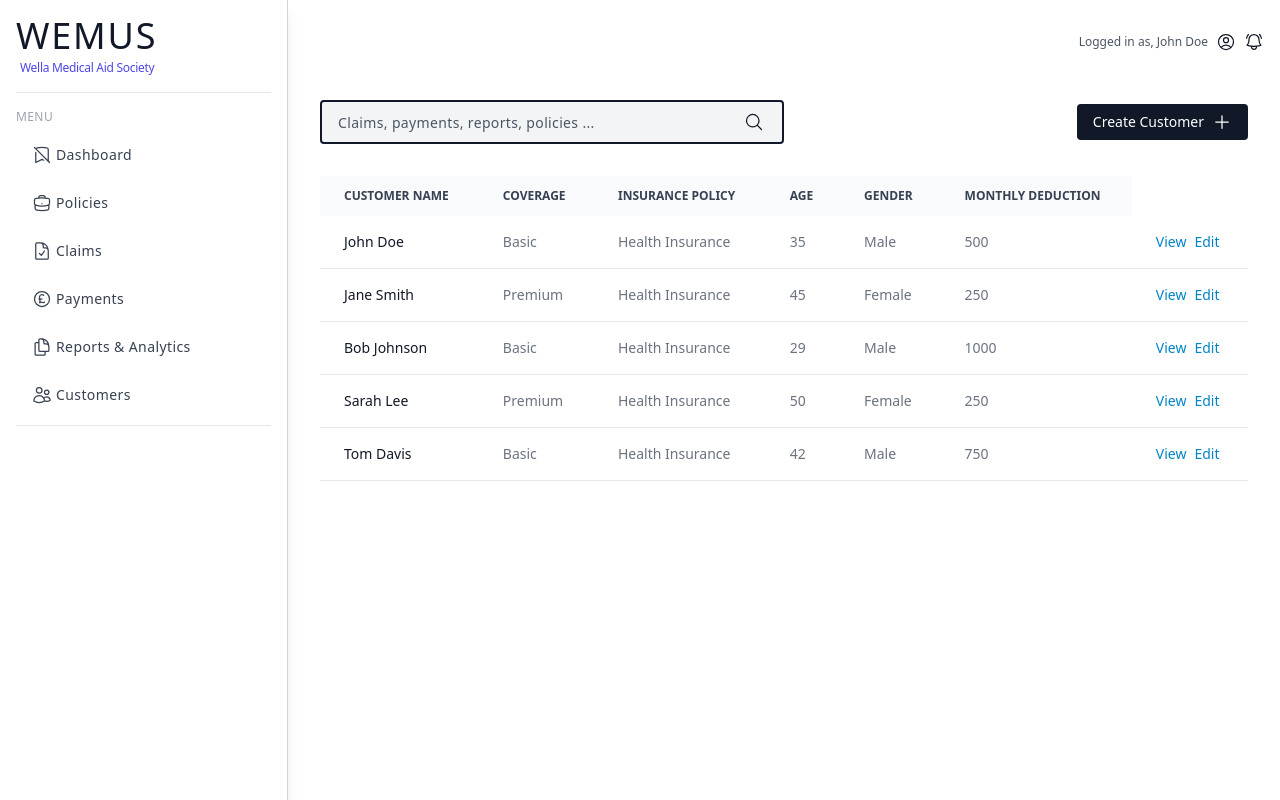
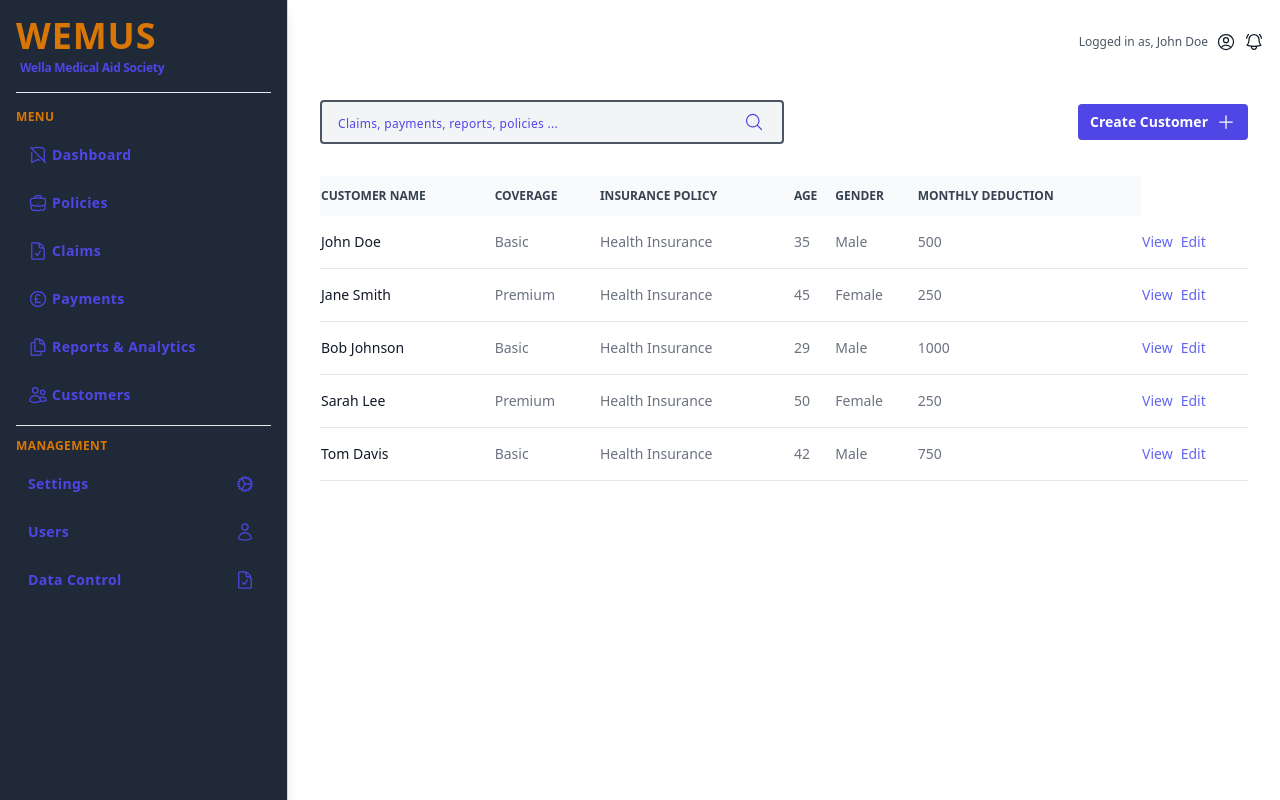
Before and after one commit to joykamlomo/his-app, a Next.js app: page /customer-management in a window 1280 px wide. Built offline with nearby package versions, Linux system fonts and the light colour scheme.

Commit message:
feature upgrade, sidebar color, typography & fnts

```diff
--- /dev/null
+++ b/src/components/common/Button.jsx
@@ -0,0 +1,13 @@
+import { PlusIcon } from '@heroicons/react/24/outline'
+import React from 'react'
+
+function Button({ buttonName }) {
+  return (
+    <button className="bg-gray-900 hover:bg-gray-600 text-white text-sm inline-flex rounded px-4 py-2">
+        <span>{ buttonName }</span>
+        <PlusIcon className="w-5 text-white inline-block ml-2" />
+    </button>
+  )
+}
+
+export default Button
--- a/src/components/common/Sidebar.jsx
+++ b/src/components/common/Sidebar.jsx
@@ -1,39 +1,55 @@
 import React from 'react';
-import { BookmarkSlashIcon, BriefcaseIcon, CurrencyPoundIcon, DocumentCheckIcon, DocumentDuplicateIcon, FaceSmileIcon, UserIcon, UsersIcon } from '@heroicons/react/24/outline'
+import { BookmarkSlashIcon, BriefcaseIcon, CogIcon, CurrencyPoundIcon, DocumentCheckIcon, DocumentDuplicateIcon, FaceSmileIcon, UserIcon, UsersIcon } from '@heroicons/react/24/outline'
 import Link from 'next/link';
 
 const Sidebar = () => {
   return (
-    <aside className="w-72 p-4 border-r border-gray-300 shadow-lg text-gray-900 tracking-wide">
-        <h2 className="text-4xl font-title tracking-wider">WEMUS</h2>
+    <aside className="w-72 p-4 border-r border-gray-300 shadow-lg bg-gray-800 text-gray-900 font-semibold tracking-wide">
+        <h2 className="text-4xl text-amber-600  tracking-wide">WEMUS</h2>
         <p className='text-xs text-indigo-600 tracking-tight my-1 mx-1'>Wella Medical Aid Society</p>
         <hr className='mt-4'/>
       <div className='mt-4'>
-      <h6 className="text-gray-400 text-xs uppercase">menu</h6>
-      <div className='py-3 space-y-3 text-gray-700 text-sm tracking-relaxed border-b'>
-        <Link href={'/'} className='px-4 py-2 flex items-center rounded w-full hover:bg-gray-900 hover:bg-opacity-80 hover:text-white'>
+      <h6 className="text-amber-600 text-xs uppercase">menu</h6>
+      <div className='py-3 space-y-3 text-indigo-600 text-sm tracking-relaxed border-b'>
+        <Link href={'/'} className='px-3 py-2 flex items-center rounded w-full hover:bg-indigo-600 hover:bg-opacity-80 hover:text-white'>
           <BookmarkSlashIcon className='w-5 mr-1'/>
           <p>Dashboard</p>
         </Link>
-        <Link href={'/policy-management/'} className='px-4 py-2 flex items-center rounded w-full hover:bg-gray-900 hover:bg-opacity-80 hover:text-white'>
+        <Link href={'/policy-management/'} className='px-3 py-2 flex items-center rounded w-full hover:bg-indigo-600 hover:bg-opacity-80 hover:text-white'>
           <BriefcaseIcon className='w-5 mr-1'/>
           <p>Policies</p>
         </Link>
-        <Link href={'/claims-management/'} className='px-4 py-2 flex items-center rounded w-full hover:bg-gray-900 hover:bg-opacity-80 hover:text-white'>
+        <Link href={'/claims-management/'} className='px-3 py-2 flex items-center rounded w-full hover:bg-indigo-600 hover:bg-opacity-80 hover:text-white'>
           <DocumentCheckIcon className='w-5 mr-1'/>
           <p>Claims</p>
         </Link>
-        <Link href={'/payments-management/'} className='px-4 py-2 flex items-center rounded w-full hover:bg-gray-900 hover:bg-opacity-80 hover:text-white'>
+        <Link href={'/payments-management/'} className='px-3 py-2 flex items-center rounded w-full hover:bg-indigo-600 hover:bg-opacity-80 hover:text-white'>
           <CurrencyPoundIcon className='w-5 mr-1'/>
           <p>Payments</p>
         </Link>
-        <Link href={'/reportsAndAnalytics/'} className='px-4 py-2 flex items-center rounded w-full hover:bg-gray-900 hover:bg-opacity-80 hover:text-white'>
+        <Link href={'/reportsAndAnalytics/'} className='px-3 py-2 flex items-center rounded w-full hover:bg-indigo-600 hover:bg-opacity-80 hover:text-white'>
           <DocumentDuplicateIcon className='w-5 mr-1'/>
           <p>Reports & Analytics</p>
         </Link>
-        <Link href={'/customer-management/'} className='px-4 py-2 flex items-center rounded w-full hover:bg-gray-900 hover:bg-opacity-80 hover:text-white'>
+        <Link href={'/customer-management/'} className='px-3 py-2 flex items-center rounded w-full hover:bg-indigo-600 hover:bg-opacity-80 hover:text-white'>
           <UsersIcon className='w-5 mr-1'/>
           <p>Customers</p>
+        </Link>
+
+      </div>
+      <h6 className="text-amber-600 text-xs uppercase mt-3">management</h6>
+      <div className='py-3 space-y-3 text-indigo-600 text-sm tracking-relaxed'>
+        <Link href={'/policy-management/'} className='px-3 py-2 flex items-center justify-between rounded w-full hover:bg-indigo-600 hover:bg-opacity-80 hover:text-white'>
+          <p>Settings</p>
+          <CogIcon className='w-5 mr-1'/>
+        </Link>
+        <Link href={'/policy-management/'} className='px-3 py-2 flex items-center justify-between rounded w-full hover:bg-indigo-600 hover:bg-opacity-80 hover:text-white'>
+          <p>Users</p>
+          <UserIcon className='w-5 mr-1'/>
+        </Link>
+        <Link href={'/claims-management/'} className='px-3 py-2 flex items-center justify-between rounded w-full hover:bg-indigo-600 hover:bg-opacity-80 hover:text-white'>
+          <p>Data Control</p>
+          <DocumentCheckIcon className='w-5 mr-1'/>
         </Link>
 
       </div>
--- a/src/pages/customer-management/index.js
+++ b/src/pages/customer-management/index.js
@@ -52,17 +52,23 @@ const Customer = () => {
         {/* Search Input */}
         <div className="flex-1">
           <div className="relative">
-            <input value={searchTerm} onChange={handleSearchInput} type="text" className="w-full bg-gray-100 border-2 border-gray-900 rounded px-4 py-2 focus:outline-none focus:shadow-outline placeholder:text-sm placeholder:tracking-wide placeholder:text-gray-600" placeholder="Claims, payments, reports, policies ..." />
+            <input
+            value={searchTerm}
+            onChange={handleSearchInput}
+            type="text"
+            className="w-full bg-gray-100 border-2 border-gray-600 rounded px-4 py-2 focus:outline-none focus:shadow-outline placeholder:text-xs placeholder:tracking-wide placeholder:text-indigo-600" placeholder="Claims, payments, reports, policies ..." />
             <div className="absolute top-0 right-0 mt-3 mr-5">
-              <MagnifyingGlassIcon className="w-5 text-gray-900" />
+              <MagnifyingGlassIcon className="w-5 text-indigo-600 font-semibold" />
             </div>
           </div>
         </div>
         {/* Create Policy Button */}
         <div className="flex-1 text-right">
-          <button className="bg-gray-900 hover:bg-gray-600 text-white text-sm inline-flex rounded px-4 py-2" onClick={handleModalOpen}>
-            <span>Create Customer</span>
+          <button className="rounded bg-indigo-600 px-3 py-2 text-sm font-semibold text-white hover:bg-indigo-500 inline-flex" onClick={handleModalOpen}>
+              Create Customer
+            <span className='flex items-center'>
             <PlusIcon className="w-5 text-white inline-block ml-2" />
+            </span>
           </button>
         </div>
       </div>
@@ -72,22 +78,22 @@ const Customer = () => {
     <table className="w-full text-sm text-left text-gray-500 bordered">
         <thead className="text-xs text-gray-700 uppercase bg-gray-50">
             <tr>
-                <th scope="col" className="px-6 py-3">
+                <th scope="col" className="py-3">
                 Customer name
                 </th>
-                <th scope="col" className="px-6 py-3">
+                <th scope="col" className="py-3">
                 Coverage
                 </th>
-                <th scope="col" className="px-6 py-3">
+                <th scope="col" className="py-3">
                 Insurance Policy
                 </th>
-                <th scope="col" className="px-6 py-3">
+                <th scope="col" className="py-3">
                     Age
                 </th>
-                <th scope="col" className="px-6 py-3">
+                <th scope="col" className="py-3">
                     Gender
                 </th>
-                <th scope="col" className="px-6 py-3">
+                <th scope="col" className="py-3">
                     Monthly Deduction
                 </th>
             </tr>
@@ -95,25 +101,25 @@ const Customer = () => {
         <tbody>
             {filteredPolicies.map((policy) => (
             <tr key={policy.id} className="bg-white border-b">
-                <th scope="row" className="px-6 py-4 font-medium text-gray-900 whitespace-nowrap">
+                <th scope="row" className="py-4 font-medium text-gray-900 whitespace-nowrap">
                 {policy.name}
                 </th>
-                <td className="px-6 py-4">
+                <td className="py-4">
                 {policy.coverage}
                 </td>
-                <td className="px-6 py-4">
+                <td className="py-4">
                 {policy.policyName}
                 </td>
-                <td className="px-6 py-4">
+                <td className="py-4">
                 {policy.age}
                 </td>
-                <td className="px-6 py-4">
+                <td className="py-4">
                 {policy.gender}
                 </td>
-                <td className="px-6 py-4">
+                <td className="py-4">
                 {policy.deductible}
                 </td>
-                <td className="px-6 py-4 space-x-2 text-sky-600">
+                <td className="py-4 space-x-2 text-indigo-500">
                     <a href=''>View</a>
                     <a href=''>Edit</a>
                 </td>
--- a/src/pages/login.js
+++ b/src/pages/login.js
@@ -11,26 +11,21 @@ function Login() {
       {/* <h1>Login to your account</h1>
       <button onClick={() => router.push("/")}>Login</button> */}
       <div className='flex-1'>
-      <div className='h-full my-auto '>
+      <div className='flex items-center justify-center h-screen'>
             <img
               className="mx-auto h-12 w-auto hidden"
               src="https://tailwindui.com/img/logos/mark.svg?color=indigo&shade=600"
               alt="Your Company"
             />
-            <h2 className="mt-6 text-center text-3xl font-bold tracking-tight text-gray-900">
-              Health Insurance System
+            <h2 className="text-6xl font-semibold tracking-tight text-gray-900">
+            MediSys <span className='text-xs'>V 1.1</span>
             </h2>
           </div>
       </div>
       <div className='flex-1'>
-      <div className="flex min-h-full items-center justify-center px-4 py-12 sm:px-6 lg:px-8">
+      <div className="flex min-h-full items-center justify-center px-4 sm:px-6 lg:px-8 h-screen">
         <div className="pt-24 w-full max-w-md space-y-8">
           <div className=''>
-            <img
-              className="mx-auto h-12 w-auto hidden"
-              src="https://tailwindui.com/img/logos/mark.svg?color=indigo&shade=600"
-              alt="Your Company"
-            />
             <h2 className="mt-6 text-center text-3xl font-bold tracking-tight text-gray-900">
               Sign in to your account
             </h2>
@@ -44,12 +39,12 @@ function Login() {
                 </label>
                 <input
                   id="email-address"
-                  name="email"
-                  type="email"
-                  autoComplete="email"
+                  name="username"
+                  type="username"
+                  autoComplete="username"
                   required
                   className="relative block w-full rounded-t-md border-0 py-1.5 px-3 text-gray-900 ring-1 ring-inset ring-gray-300 placeholder:text-gray-400 focus:z-10 focus:ring-2 focus:ring-inset focus:ring-indigo-600 sm:text-sm sm:leading-6"
-                  placeholder="Email address"
+                  placeholder="Username"
                 />
               </div>
               <div>
--- a/src/pages/payments-management/index.js
+++ b/src/pages/payments-management/index.js
@@ -52,17 +52,19 @@ const Payments = () => {
         {/* Search Input */}
         <div className="flex-1">
           <div className="relative">
-            <input value={searchTerm} onChange={handleSearchInput} type="text" className="w-full bg-gray-100 border-2 border-gray-900 rounded px-4 py-2 focus:outline-none focus:shadow-outline placeholder:text-sm placeholder:tracking-wide placeholder:text-gray-600" placeholder="Claims, payments, reports, policies ..." />
+            <input value={searchTerm} onChange={handleSearchInput} type="text" className="w-full bg-gray-100 border-2 border-gray-600 rounded px-4 py-2 focus:outline-none focus:shadow-outline placeholder:text-xs placeholder:tracking-wide placeholder:text-indigo-600" placeholder="Claims, payments, reports, policies ..." />
             <div className="absolute top-0 right-0 mt-3 mr-5">
-              <MagnifyingGlassIcon className="w-5 text-gray-900" />
+              <MagnifyingGlassIcon className="w-5 text-indigo-600" />
             </div>
           </div>
         </div>
         {/* Create Policy Button */}
         <div className="flex-1 text-right">
-          <button className="bg-gray-900 hover:bg-gray-600 text-white text-sm inline-flex rounded px-4 py-2" onClick={handleModalOpen}>
+          <button className="rounded bg-indigo-600 px-3 py-2 text-sm font-semibold text-white hover:bg-indigo-500 inline-flex" onClick={handleModalOpen}>
             <span>Create Payment</span>
+            <span className='flex items-center'>
             <PlusIcon className="w-5 text-white inline-block ml-2" />
+            </span>
           </button>
         </div>
       </div>
@@ -72,16 +74,16 @@ const Payments = () => {
     <table className="w-full text-sm text-left text-gray-500 bordered">
         <thead className="text-xs text-gray-700 uppercase bg-gray-50">
             <tr>
-                <th scope="col" className="px-6 py-3">
+                <th scope="col" className="py-3">
                 Payment name
                 </th>
-                <th scope="col" className="px-6 py-3">
+                <th scope="col" className="py-3">
                 Payment Type
                 </th>
-                <th scope="col" className="px-6 py-3">
+                <th scope="col" className="py-3">
                     Premium
                 </th>
-                <th scope="col" className="px-6 py-3">
+                <th scope="col" className="py-3">
                     Description
                 </th>
             </tr>
@@ -89,21 +91,21 @@ const Payments = () => {
         <tbody>
             {filteredPolicies.map((policy) => (
             <tr key={policy.id} className="bg-white border-b">
-                <th scope="row" className="px-6 py-4 font-medium text-gray-900 whitespace-nowrap">
+                <th scope="row" className="py-4 font-medium text-gray-900 whitespace-nowrap">
                 {policy.name}
                 </th>
-                <td className="px-6 py-4">
+                <td className="py-4">
                 {policy.type}
                 </td>
-                <td className="px-6 py-4">
+                <td className="py-4">
                 {policy.premium}
                 </td>
-                <td className="px-6 py-4">
+                <td className="py-4">
                     <p>
                       lorem ipsum
                     </p>
                 </td>
-                <td className="px-6 py-4 space-x-2 text-sky-600">
+                <td className="py-4 space-x-2 text-indigo-600">
                     <a href=''>View</a>
                     <a href=''>Edit</a>
                 </td>
```
